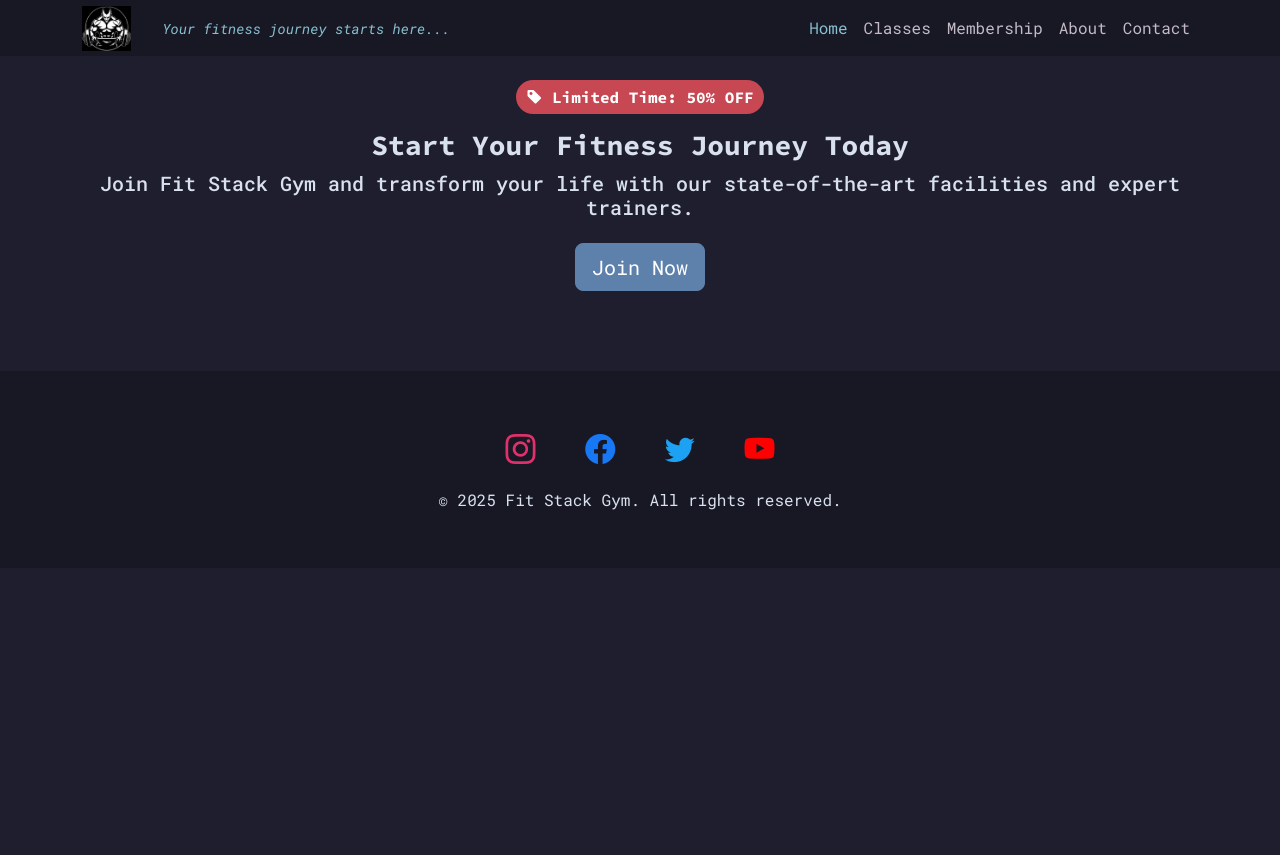
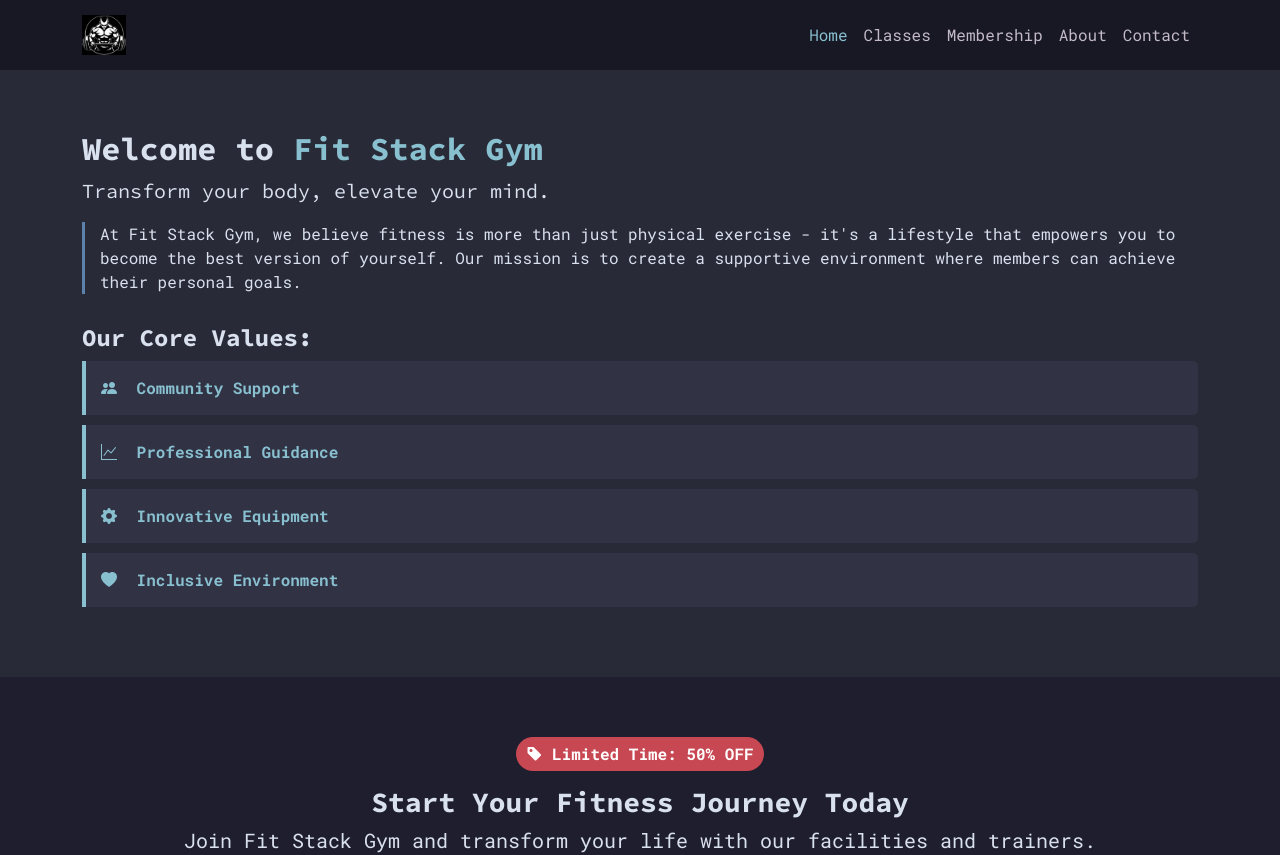
Before and after one commit to freed-man/mp1-gym, a plain HTML site: page index.html in a window 1280 px wide. Shown: the top 855 px of the page. Before the commit the page ends 800 px from the top, so only its background shows below. Drawn offline with nearby package versions, Linux system fonts and the light colour scheme.

Commit message:
updated index page and its styling
# fine tuned nav bar
# added main text to index page with core values icons courtesy to bootstrap
# cleaned up the footer

```diff
--- a/assets/css/style.css
+++ b/assets/css/style.css
@@ -1,30 +1,28 @@
 /* google fonts */
-@import url('https://fonts.googleapis.com/css2?family=Roboto+Mono:ital,wght@0,100..700;1,100..700&family=Source+Code+Pro:ital,wght@0,200..900;1,200..900&display=swap');
+@import url('https://fonts.googleapis.com/css2?family=Roboto+Mono:wght@400;700&family=Source+Code+Pro:wght@400;700&display=swap');
 
-/* css variables */
-:root {
-    --primary-font: 'Source Code Pro', monospace;
-}
-
+/* basic styles */
 body {
   font-family: 'Roboto Mono', monospace;
   background-color: #1e1e2e;
   color: #d9e0ee;
+  padding-top: 70px;
 }
 
 h1, h2, h3, h4, h5, h6 {
-    font-family:  var(--primary-font);
+  font-family: 'Source Code Pro', monospace;
   font-weight: 700;
 }
 
 .lead {
-    font-family:  var(--primary-font);
+  font-family: 'Source Code Pro', monospace;
   font-weight: 400;
 }
 
-/* navbar styling */
+/* navbar */
 .navbar {
   background-color: #181825;
+  padding: 10px 0;
 }
 
 .navbar-light .navbar-nav .nav-link {
@@ -44,17 +42,42 @@ h1, h2, h3, h4, h5, h6 {
   border-color: #2e3440;
 }
 
-.tagline {
-    align-content: center;
-    margin-left: 15px;
-    color: #88c0d0;
-    font-size: 14px;
-    font-style: italic;
+/* mission section */
+.mission-section {
+  padding: 60px 0;
+  background-color: #292a37;
 }
 
-/* "join now" button section styling */
+.core-values {
+  margin-top: 30px;
+}
+
+.value-item {
+  background-color: #313244;
+  border-left: 4px solid #88c0d0;
+  padding: 15px;
+  margin-bottom: 10px;
+  border-radius: 0 5px 5px 0;
+}
+
+.value-item strong {
+  color: #88c0d0;
+}
+
+.value-item .value-icon {
+  margin-right: 10px;
+  color: #88c0d0;
+}
+
+.code-block {
+  border-left: 3px solid #5e81ac;
+  padding-left: 15px;
+  margin-bottom: 20px;
+}
+
+/* cta section */
 .cta-section {
-    padding: 80px;
+  padding: 60px 15px;
   text-align: center;
 }
 
@@ -66,7 +89,6 @@ h1, h2, h3, h4, h5, h6 {
   border-radius: 50px;
   font-weight: bold;
   margin-bottom: 15px;
-    font-family:  var(--primary-font);
 }
 
 .btn-primary {
@@ -79,7 +101,7 @@ h1, h2, h3, h4, h5, h6 {
   border-color: #81a1c1;
 }
 
-/* footer section styling + add a color theme to social icons */
+/* footer */
 .footer {
   padding: 40px 0;
   background-color: #181825;
@@ -87,9 +109,14 @@ h1, h2, h3, h4, h5, h6 {
   text-align: center;
 }
 
+.social-icons {
+  display: flex;
+  justify-content: center;
+}
+
 .social-icon {
   font-size: 30px;
-    margin: 0 20px;
+  margin: 0 15px;
 }
 
 .social-icon.instagram {
@@ -108,11 +135,17 @@ h1, h2, h3, h4, h5, h6 {
   color: #FF0000;
 }
 
-@media (max-width: 450px) {
-    .navbar-toggler {
-        margin-top: 5px;
+/* responsive */
+@media (max-width: 768px) {
+  .mission-section {
+    padding: 40px 0;
   }
-    .tagline {
-        margin-top: 5px;
+
+  .cta-section {
+    padding: 40px 15px;
+  }
+
+  h2 {
+    font-size: 1.8rem;
   }
 }
--- a/index.html
+++ b/index.html
@@ -1,25 +1,17 @@
 <!DOCTYPE html>
 <html lang="en">
   <head>
-    <!-- meta tags -->
     <meta charset="UTF-8" />
     <meta name="viewport" content="width=device-width, initial-scale=1.0" />
-    <meta name="roland f" content="Fit Stack Gym">
-    <meta name="description" content="Join our gym for top-tier fitness programs, state-of-the-art equipment, and expert trainers. Achieve your fitness goals with us today!">
-    <meta name="keywords" content="gym, fitness, workout, personal training, health, fitness center, bodybuilding, yoga, cardio, strength training, wellness">
+    <meta name="author" content="roland f" />
+    <meta name="description" content="join our gym for fitness programs and expert trainers">
 
     <title>Fit Stack Gym</title>
 
-    <!-- favicon for various screen sizes and os/browsers -->
-    <link rel="manifest" href="/assets/images/favicon/site.webmanifest" />
-    <link rel="icon" href="/assets/images/favicon/favicon.ico" type="image/x-icon" />
-    <link rel="icon" sizes="16x16" href="/assets/images/favicon/favicon-16x16.png" />
-    <link rel="icon" sizes="32x32" href="/assets/images/favicon/favicon-32x32.png" />
-    <link rel="icon" sizes="192x192" href="/assets/images/favicon/favicon-192x192.png" />
-    <link rel="icon" sizes="512x512" href="/assets/images/favicon/favicon-512x512.png" />
-    <link rel="apple-touch-icon" href="/assets/images/favicon/apple-touch-icon.png" />
+    <!-- favicon -->
+    <link rel="icon" href="/assets/images/favicon/favicon.ico" />
 
-    <!-- bootstrap 5.3 css -->
+    <!-- bootstrap css -->
     <link rel="stylesheet" href="https://cdn.jsdelivr.net/npm/bootstrap@5.3.3/dist/css/bootstrap.min.css"
         integrity="sha384-QWTKZyjpPEjISv5WaRU9OFeRpok6YctnYmDr5pNlyT2bRjXh0JMhjY6hW+ALEwIH" crossorigin="anonymous">
     <!-- bootstrap icons -->
@@ -29,19 +21,17 @@
   </head>
 
   <body>
+    <!-- navbar -->
     <nav id="navbar" class="navbar navbar-expand-lg navbar-light fixed-top">
         <div class="container">
             <!-- logo -->
             <a class="navbar-brand" href="index.html">
-                <div style="height: 30px; display: flex; align-items: center; justify-content: center">
-                    <img src="/assets/images/logo.png" alt="website logo" height=150%>
-                </div>
+                <img src="/assets/images/logo.png" alt="logo" height="40">
             </a>
 
-            <span class="tagline">Your fitness journey starts here...</span>
-
-            <!-- navbar toggle button for mobile -->
-            <button class="navbar-toggler" type="button" data-bs-toggle="collapse" data-bs-target="#navbarNav" aria-controls="navbarNav" aria-expanded="false" aria-label="Toggle navigation">
+            <!-- navbar toggle button -->
+            <button class="navbar-toggler" type="button" data-bs-toggle="collapse" data-bs-target="#navbarNav"
+                    aria-controls="navbarNav" aria-expanded="false" aria-label="Toggle navigation">
                 <span class="navbar-toggler-icon"></span>
             </button>
 
@@ -68,33 +58,69 @@
         </div>
     </nav>
 
+    <main>
+        <!-- mission section -->
+        <section class="mission-section">
+            <div class="container">
+                <div class="row align-items-center">
+                    <!-- mission and values column -->
+                    <div class="col-lg-12 mb-4 mb-lg-0">
+                        <h2>Welcome to <span style="color: #88c0d0;">Fit Stack Gym</span></h2>
+                        <p class="lead">Transform your body, elevate your mind.</p>
+                        <div class="code-block">
+                            <p>At Fit Stack Gym, we believe fitness is more than just physical exercise - it's a lifestyle that empowers you to become the best version of yourself. Our mission is to create a supportive environment where members can achieve their personal goals.</p>
+                        </div>
+
+                        <div class="core-values">
+                            <h4>Our Core Values:</h4>
+                            <div class="value-item">
+                                <span class="value-icon"><i class="bi bi-people-fill"></i></span>
+                                <strong>Community Support</strong>
+                            </div>
+                            <div class="value-item">
+                                <span class="value-icon"><i class="bi bi-graph-up"></i></span>
+                                <strong>Professional Guidance</strong>
+                            </div>
+                            <div class="value-item">
+                                <span class="value-icon"><i class="bi bi-gear-fill"></i></span>
+                                <strong>Innovative Equipment</strong>
+                            </div>
+                            <div class="value-item">
+                                <span class="value-icon"><i class="bi bi-heart-fill"></i></span>
+                                <strong>Inclusive Environment</strong>
+                            </div>
+                        </div>
+                    </div>
+                </div>
+            </div>
+        </section>
+
         <!-- join gym button -->
         <section class="cta-section">
             <div class="container">
                 <div class="discount-badge">
-                <!-- price tab icon from bootstrap appended to text -->
                     <i class="bi bi-tag-fill"></i> Limited Time: 50% OFF
                 </div>
-            <h3>Start Your Fitness Journey Today</h2>
-            <p class="h5 mb-4">Join Fit Stack Gym and transform your life with our state-of-the-art facilities and expert trainers.</p>
+                <h3>Start Your Fitness Journey Today</h3>
+                <p class="h5 mb-4">Join Fit Stack Gym and transform your life with our facilities and trainers.</p>
                 <a href="membership.html" class="btn btn-primary btn-lg">Join Now</a>
             </div>
         </section>
+    </main>
 
-    <!-- social media links and copyright -->
+    <!-- footer -->
     <footer class="footer">
         <div class="container">
-            <div class="social-icons mt-3 mb-3">
+            <div class="social-icons mb-3">
                 <a href="#" class="social-icon instagram"><i class="bi bi-instagram"></i></a>
                 <a href="#" class="social-icon facebook"><i class="bi bi-facebook"></i></a>
                 <a href="#" class="social-icon twitter"><i class="bi bi-twitter"></i></a>
                 <a href="#" class="social-icon youtube"><i class="bi bi-youtube"></i></a>
             </div>
-            <p>&copy; 2025 Fit Stack Gym. All rights reserved.</p>
         </div>
     </footer>
 
-    <!-- bootstrap 5.3 javascript -->
+    <!-- bootstrap js -->
     <script
       src="https://cdn.jsdelivr.net/npm/bootstrap@5.3.3/dist/js/bootstrap.bundle.min.js"
       integrity="sha384-YvpcrYf0tY3lHB60NNkmXc5s9fDVZLESaAA55NDzOxhy9GkcIdslK1eN7N6jIeHz"
```
Lines whose indentation alone changed are shown as unchanged.
